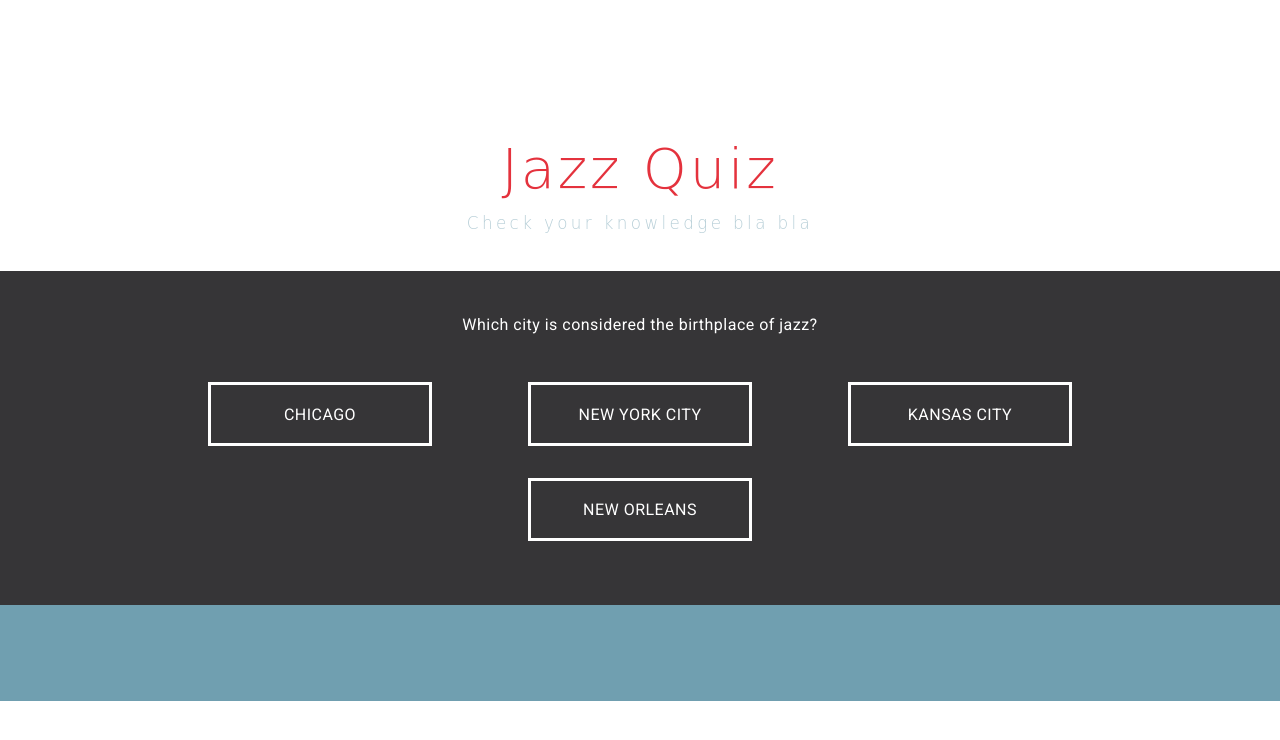
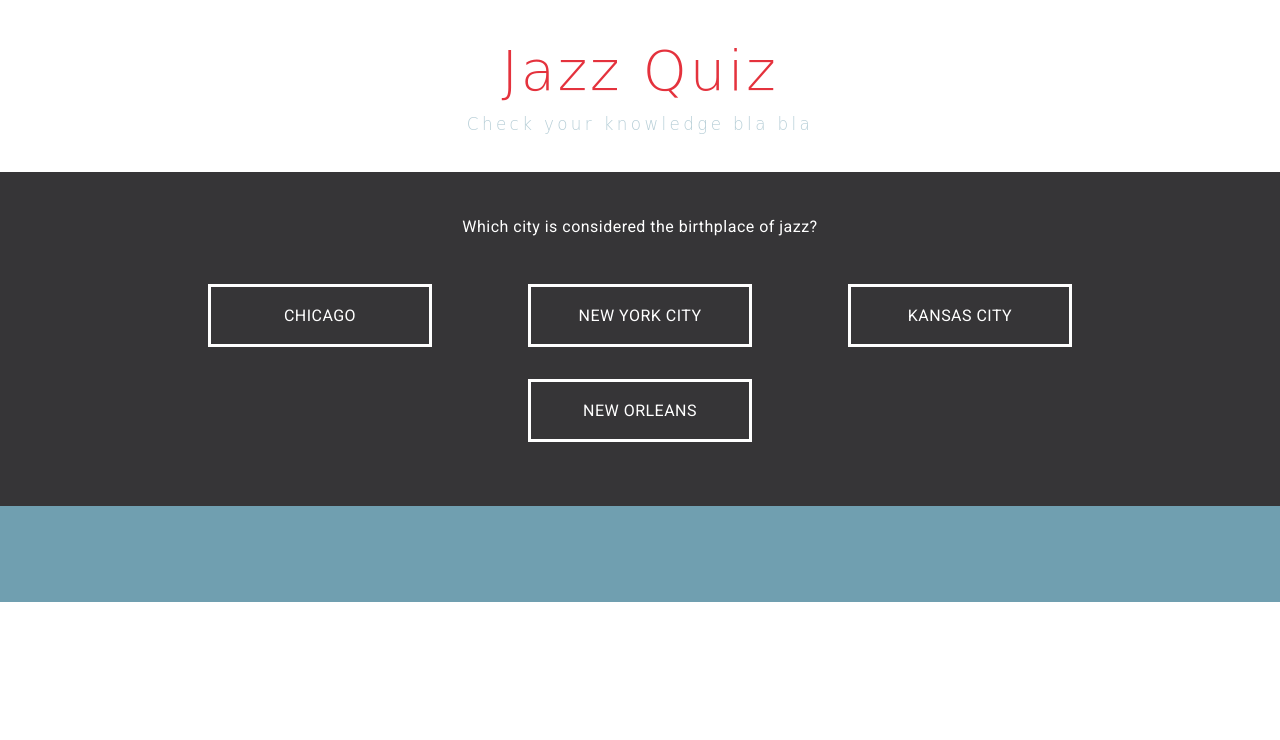
Before and after one commit to jazzmam/js-quiz, a plain HTML site: page index.html in a window 1280 px wide. Both pictures are taken after a click on the button "START". Drawn offline with Linux system fonts and the light colour scheme; a web font is replaced by a local one.

```diff
--- a/index.html
+++ b/index.html
@@ -9,7 +9,7 @@
 		<title>Jazz Quiz</title>
 </head>
 <body>
-		<div class="container">
+		<div class="container" id="container">
 			<header>
 				<h1>
 					Jazz Quiz
--- a/index.js
+++ b/index.js
@@ -1,5 +1,6 @@
 const startButton = document.getElementById('start-btn');
 const nextButton = document.getElementById('next-btn');
+const containerElement = document.getElementById('container');
 const questionContainerElement = document.getElementById('question-container');
 const questionElement = document.getElementById('question');
 const answerButtonsElement = document.getElementById('answer-buttons');
@@ -20,6 +21,7 @@
 	shuffledquestions = questions.sort(() => Math.random() - .5);
 	currentQuestionIndex = 0;
 	questionContainerElement.classList.remove('hide');
+	containerElement.classList.add('fixed');
 	setNextQuestion();
 }
 
--- a/style.scss
+++ b/style.scss
@@ -29,8 +29,6 @@
 	letter-spacing: 0.03em;
 
 	header {
-		//position: fixed;
-    	//top: 0;
 		text-align: center;
 		font-family: 'Vampiro One', cursive;
 		color: $tertiary-color;
@@ -57,6 +55,13 @@
 		color: $primary-color;
 		letter-spacing: inherit;
 	}
+}
+
+.fixed {
+	position: fixed;
+	top: 0;
+	left: 50%;
+	transform: translateX(-50%);
 }
 
 .question-container {
```
Also changed, not shown: style.css, 1 other file.
